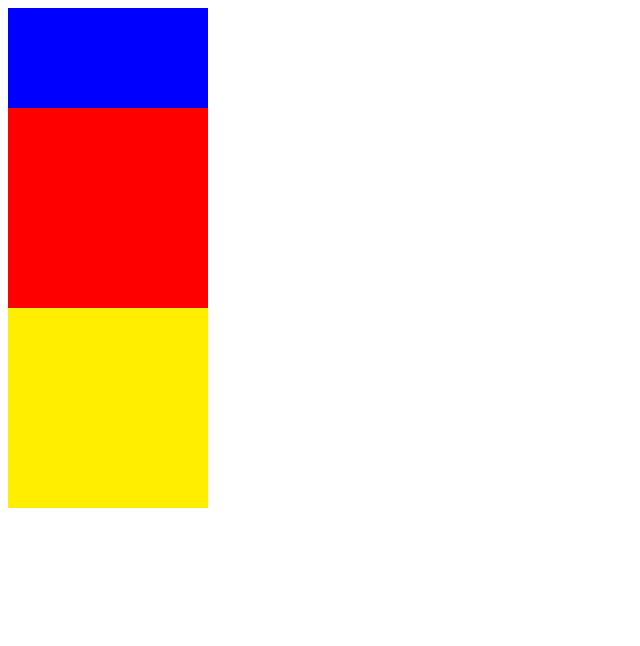
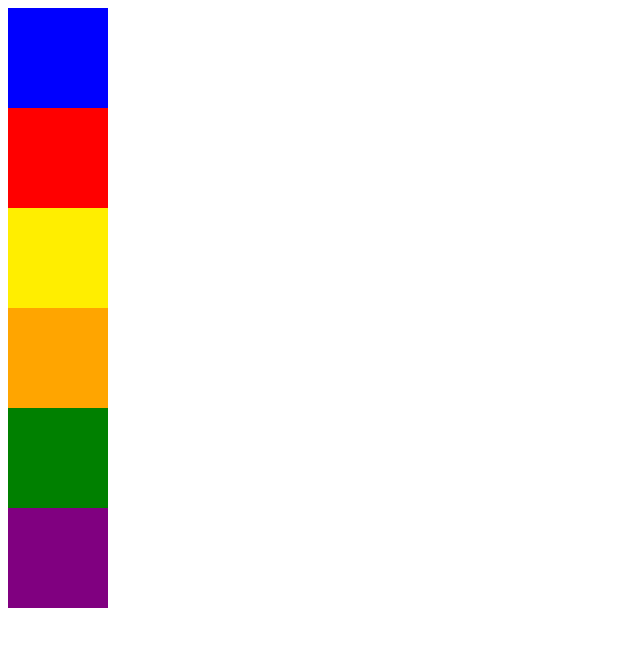
Before and after one commit to yutomorita416/jQuery-Lesson, a plain HTML site: page index2nd.html in a window 1280 px wide. Shown: the whole page, without its empty margins (0-640 px from the left). Drawn offline with Linux system fonts and the light colour scheme.

Commit message:
finish js-6 2nd

```diff
--- a/app2nd.css
+++ b/app2nd.css
@@ -1,38 +1,65 @@
 .box1 {
   background-color: #ff0000;
-  height: 200px;
-  width: 200px;
+  height: 100px;
+  width: 100px;
 }
 
 .box2 {
   display: none;
   background-color: #ff0000;
-  height: 200px;
-  width: 200px;
+  height: 100px;
+  width: 100px;
 }
 
 .box3 {
   background-color: #00ff00;
-  height: 200px;
-  width: 200px;
+  height: 100px;
+  width: 100px;
 }
 
 .box4 {
   display: none;
   background-color: #ff0000;
-  height: 200px;
-  width: 200px;
+  height: 100px;
+  width: 100px;
 }
 
 .box5 {
   background-color: #00eeff;
-  height: 200px;
-  width: 200px;
+  height: 100px;
+  width: 100px;
 }
 
 .box6 {
   display: none;
   background-color: #ff0000;
-  height: 200px;
-  width: 200px;
+  height: 100px;
+  width: 100px;
 }
+
+.box7 {
+  background-color: orange;
+  height: 100px;
+  width: 100px;
+}
+
+.box8 {
+  background-color: green;
+  height: 100px;
+  width: 100px;
+
+}
+
+.box8-ext {
+  border: 10px solid black;
+}
+
+.box9 {
+  background-color: purple;
+  height: 100px;
+  width: 100px;
+}
+
+.box9-ext {
+  border: 10px solid pink;
+}
--- a/app2nd.js
+++ b/app2nd.js
@@ -1,33 +1,47 @@
 $(function () {
+
   $('.box1').css({
     'background-color': '#0000ff',
     'height': '100px'
   });
-});
 
-$(function () {
-  $('.box2').slideDown(500);
-});
+  $('.box2').slideDown(1000);
 
-$(function () {
-  $('.box3').slideUp(1000);
-});
+  $('.box3').slideUp(2000);
 
-$(function () {
-  $('.box4').show(500);
+  $('.box4').show(1000);
   $('.box4').css({'background-color': '#ffee00'});
-});
 
-$(function () {
-  $('.box5').hide(1000);
-});
+  $('.box5').hide(2000);
 
-$(function () {
   $('.box6').slideDown(2000, function() {
     $('.box6').css({
       'background-color': '#0000ff',
-      'width': '200px',
+      'width': '100px',
       'height': '100px'
-    }).slideUp(2000);
+    }).slideUp(1000);
   });
+
+  $('.box7').mouseover(function() {
+    $('.box7').css({'background-color': '#00eeff'});
+  });
+  $('.box7').mouseout(function() {
+    $('.box7').css({'background-color': '#ffa500'});
+  });
+
+  $('.box8').mouseover(function() {
+    $('.box8').addClass('box8-ext');
+  });
+  $('.box8').mouseout(function() {
+    $('.box8').removeClass('box8-ext');
+  });
+
+  $('.box9').on('click', function() {
+    $('.box9').addClass('box9-ext');
+  });
+  $('.box9').mouseout(function() {
+    $('.box9').removeClass('box9-ext');
+  });
+
+
 });
--- a/index2nd.html
+++ b/index2nd.html
@@ -11,6 +11,9 @@
     <div class="box4"></div>
     <div class="box5"></div>
     <div class="box6"></div>
+    <div class="box7"></div>
+    <div class="box8"></div>
+    <div class="box9"></div>
     <script src="jquery.min.js"></script>
     <script src="app2nd.js"></script>
   </body>
```
